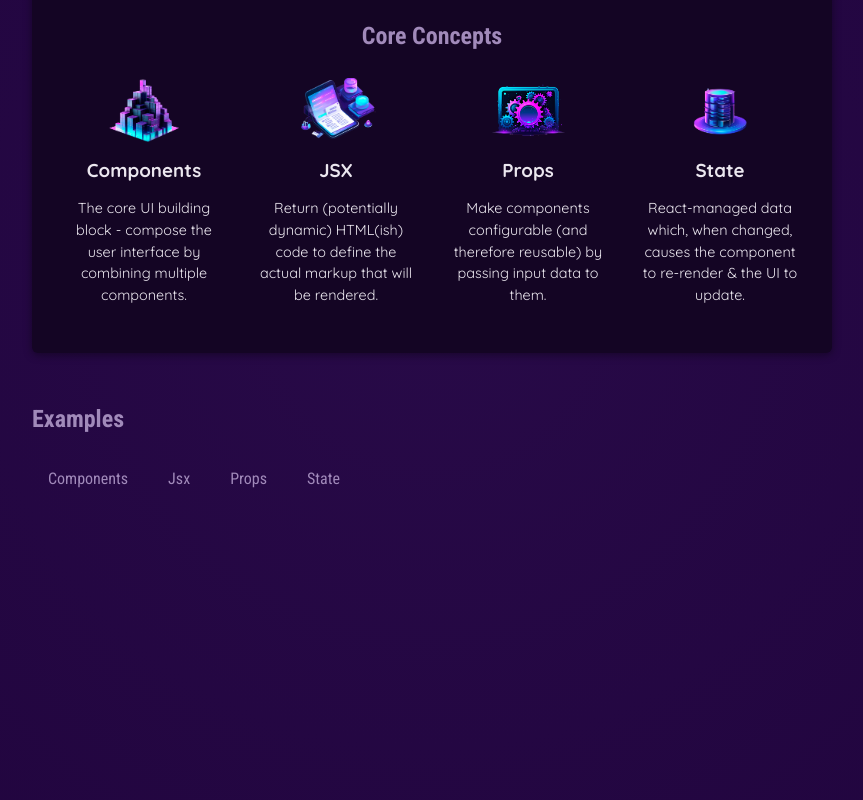
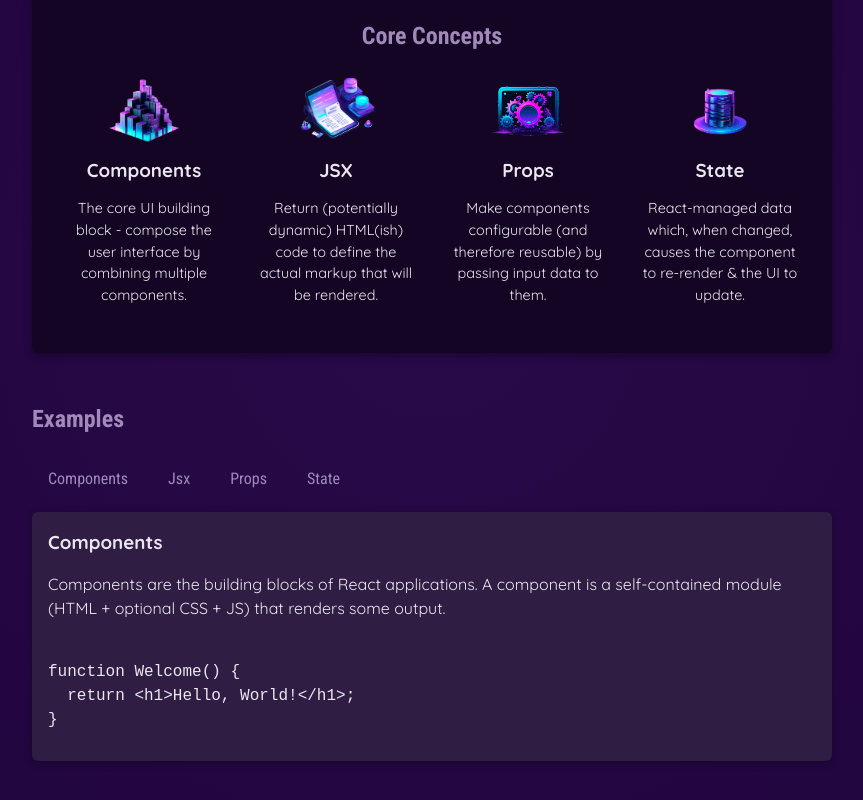
Before and after one commit to henookkkk/react-project, a React (Vite) app: page / in a window 1280 px wide. Shown: the part 346-1146 px from the top of the page, without its empty margins (208-1071 px from the left). Built offline with nearby package versions, Linux system fonts and the light colour scheme.

Commit message:
i added some data in the data.js for the example section to be excuted when the button is clicked and also i added the state concept for the app component to re-execute when the button is clicked

```diff
--- a/src/App.jsx
+++ b/src/App.jsx
@@ -1,9 +1,18 @@
+import { useState } from "react";
+
 import { CORE_CONCEPTS } from "./data";
 import Header from "./components/Header/Header";
 import CoreConcept from "./components/CoreConcepts";
 import TabButton from "./TabButton";
+import { EXAMPLES } from "./data";
 
 function App() {
+  const [selectedTopic, setSelectedTopic] = useState("components");
+
+  function handleSelect(selectedButton){
+    setSelectedTopic(selectedButton);
+  }
+
   return (
     <div>
       <Header />
@@ -20,11 +29,18 @@
         <section id="examples">
           <h2>Examples</h2>
           <menu>
-             <TabButton>Components</TabButton>
-             <TabButton>Jsx</TabButton>
-             <TabButton>Props</TabButton>
-             <TabButton>State</TabButton>
+             <TabButton onSelect={()=>{handleSelect('components')}}>Components</TabButton>
+             <TabButton onSelect={()=>{handleSelect('jsx')}}>Jsx</TabButton>
+             <TabButton onSelect={()=>{handleSelect('props')}}>Props</TabButton>
+             <TabButton onSelect={()=>{handleSelect('state')}}>State</TabButton>
           </menu>
+          <div id="tab-content">
+            <h3>{EXAMPLES[selectedTopic].title}</h3>
+            <p>{EXAMPLES[selectedTopic].description}</p>
+            <pre>
+              <code>{EXAMPLES[selectedTopic].code}</code>
+            </pre>
+          </div>
         </section>
       </main>
     </div>
--- a/src/TabButton.jsx
+++ b/src/TabButton.jsx
@@ -1,7 +1,7 @@
-export default function TabButton({children}){
+export default function TabButton({children, onSelect}){
     return(
         <li>
-            <button>{children}</button>
+            <button onClick={onSelect}>{children}</button>
         </li>
     );
 }
--- a/src/data.js
+++ b/src/data.js
@@ -29,3 +29,54 @@
       'React-managed data which, when changed, causes the component to re-render & the UI to update.',
   },
 ];
+
+export const EXAMPLES = {
+  components: {
+    title: 'Components',
+    description:
+      'Components are the building blocks of React applications. A component is a self-contained module (HTML + optional CSS + JS) that renders some output.',
+    code: `
+function Welcome() {
+  return <h1>Hello, World!</h1>;
+}`,
+  },
+  jsx: {
+    title: 'JSX',
+    description:
+      'JSX is a syntax extension to JavaScript. It is similar to a template language, but it has full power of JavaScript (e.g., it may output dynamic content).',
+    code: `
+<div>
+  <h1>Welcome {userName}</h1>
+  <p>Time to learn React!</p>
+</div>`,
+  },
+  props: {
+    title: 'Props',
+    description:
+      'Components accept arbitrary inputs called props. They are like function arguments.',
+    code: `
+function Welcome(props) {
+  return <h1>Hello, {props.name}</h1>;
+}`,
+  },
+  state: {
+    title: 'State',
+    description:
+      'State allows React components to change their output over time in response to user actions, network responses, and anything else.',
+    code: `
+function Counter() {
+  const [isVisible, setIsVisible] = useState(false);
+
+  function handleClick() {
+    setIsVisible(true);
+  }
+
+  return (
+    <div>
+      <button onClick={handleClick}>Show Details</button>
+      {isVisible && <p>Amazing details!</p>}
+    </div>
+  );
+}`,
+  },
+};
```
